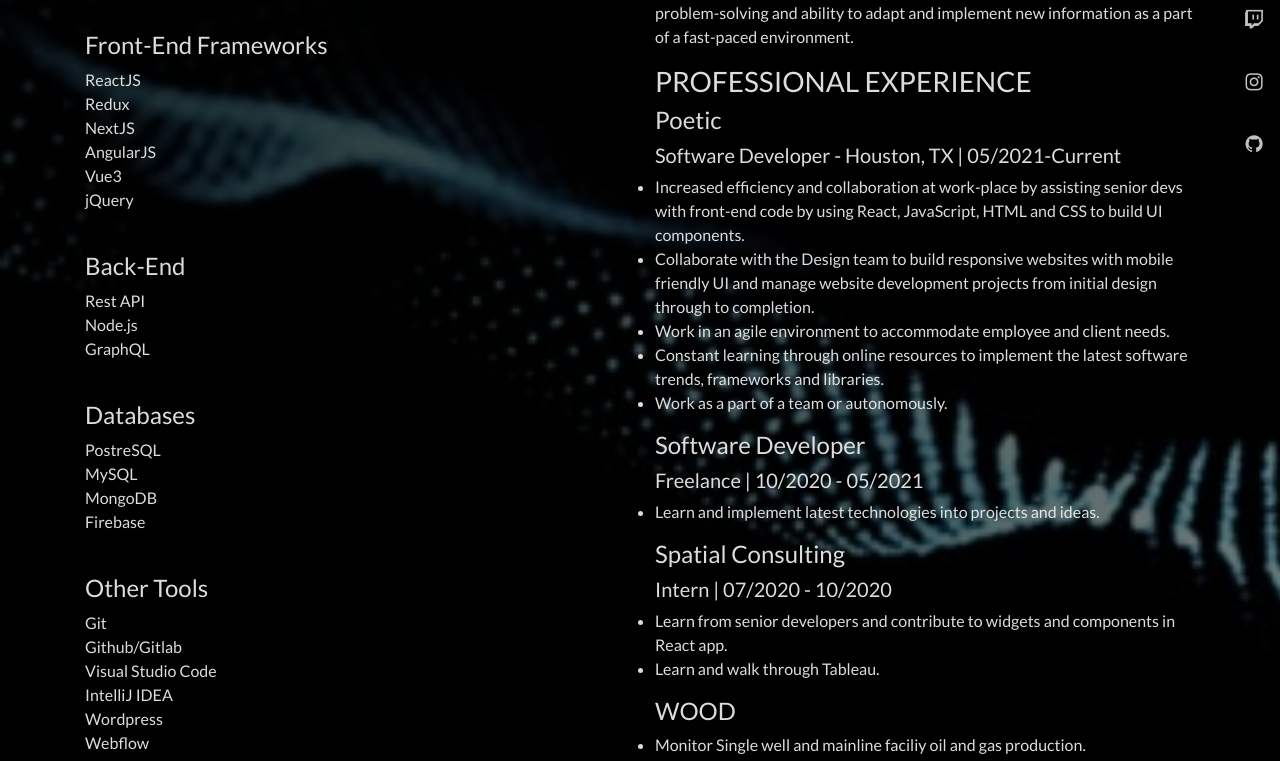
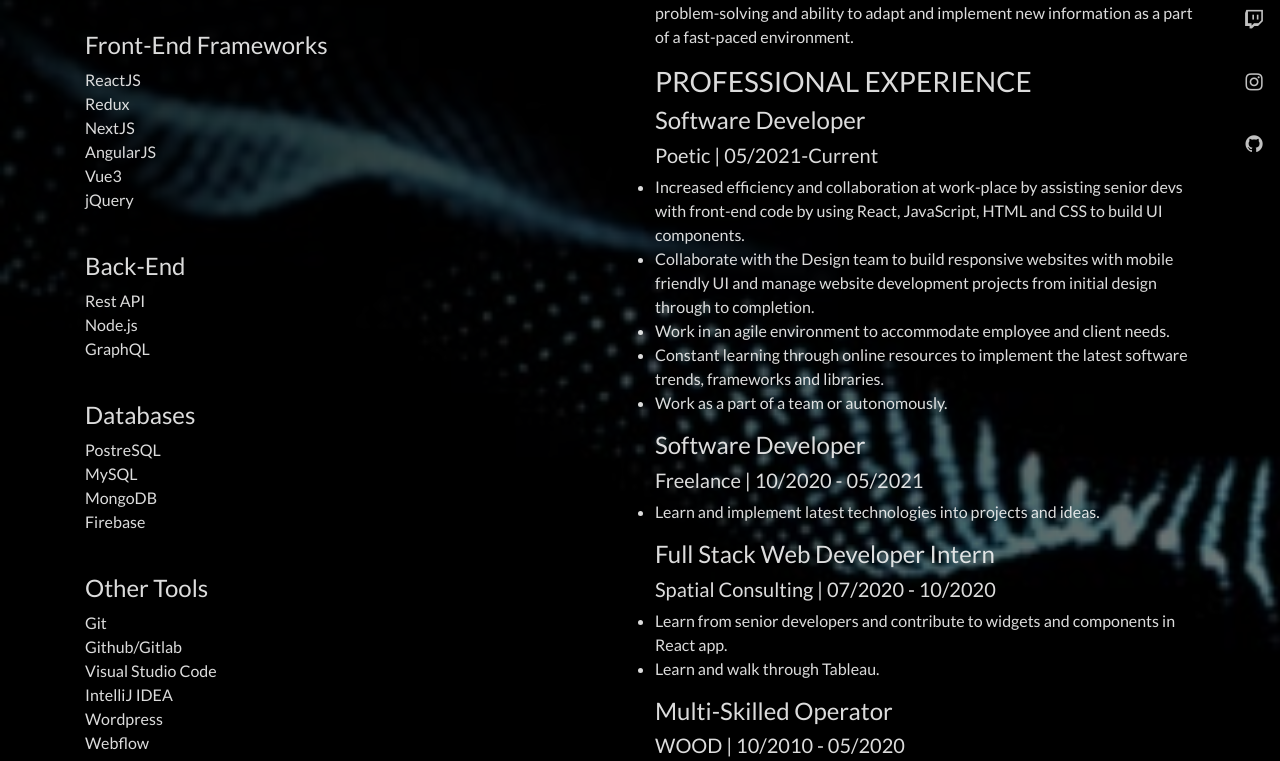
Before and after one commit to Ramong06/portfolio-website, a React (Create React App) app: page /resume in a window 1280 px wide. Shown: the part 381-1142 px from the top of the page. Built offline with nearby package versions, Linux system fonts and the light colour scheme; the HTML template or start-up script is replaced by a standard one.

Commit message:
changed resume titles

```diff
--- a/src/components/TwitterCloneModal/index.js
+++ b/src/components/TwitterCloneModal/index.js
@@ -15,7 +15,7 @@ const ProjectModal = (props) => {
             >
                 <Modal.Header closeButton>
                 <Modal.Title id='modal-title'>
-                    <img className='modal-image' alt='pic-of-twitter-clone' src={TwitterCloneImg} height='500px' width='700px' />
+                    <img className='justify-content-center modal-image' alt='pic-of-twitter-clone' src={TwitterCloneImg} height='500px' width='700px' />
                 </Modal.Title>
                 </Modal.Header>
                 <Modal.Body>
--- a/src/components/TwitterCloneModal/styles.css
+++ b/src/components/TwitterCloneModal/styles.css
@@ -1,3 +1,7 @@
+.modal-header {
+  padding: 0rem;
+}
+
 .modal-image {
     object-fit: cover;
 }
--- a/src/pages/Resume.js
+++ b/src/pages/Resume.js
@@ -76,10 +76,10 @@ const Resume = () => {
                 <h3>PROFESSIONAL EXPERIENCE</h3>
                 </div>
                 <div>
-                <h4>Poetic</h4>
+                <h4>Software Developer</h4>
                 </div>
                 <div>
-                <h5>Software Developer - Houston, TX | 05/2021-Current</h5>
+                <h5>Poetic | 05/2021-Current</h5>
                 <ul>
                     <li>Increased efficiency and collaboration at work-place by assisting senior devs with front-end code by using React, JavaScript, HTML and CSS to build UI components.</li>
                     <li>Collaborate with the Design team to build responsive websites with mobile friendly UI and manage website development projects from initial design through to completion.</li>
@@ -98,17 +98,20 @@ const Resume = () => {
                 </ul>
                 </div>
                 <div>
-                <h4>Spatial Consulting</h4>
+                <h4>Full Stack Web Developer Intern</h4>
                 </div>
                 <div>
-                <h5>Intern | 07/2020 - 10/2020</h5>
+                <h5>Spatial Consulting | 07/2020 - 10/2020</h5>
                 <ul>
                     <li>Learn from senior developers and contribute to widgets and components in React app.</li>
                     <li>Learn and walk through Tableau.</li>
                 </ul>
                 </div>
                 <div>
-                <h4>WOOD</h4>
+                <h4>Multi-Skilled Operator</h4>
+                </div>
+                <div>
+                <h5>WOOD | 10/2010 - 05/2020</h5>
                 </div>
                 <div>
                 <ul>
```
